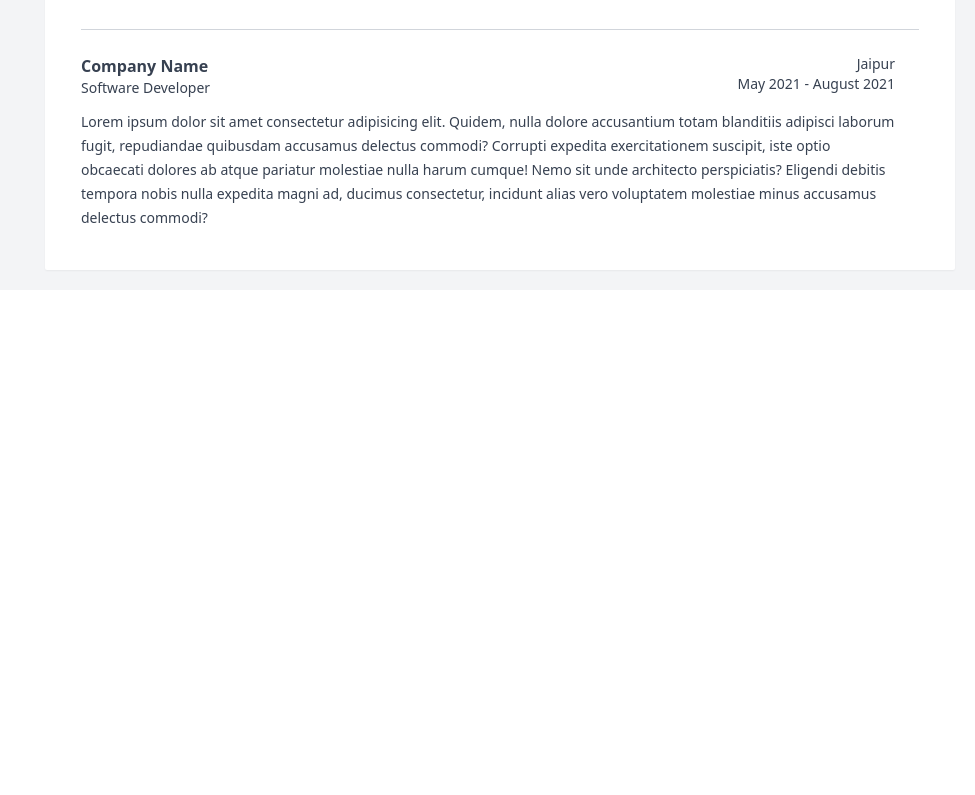
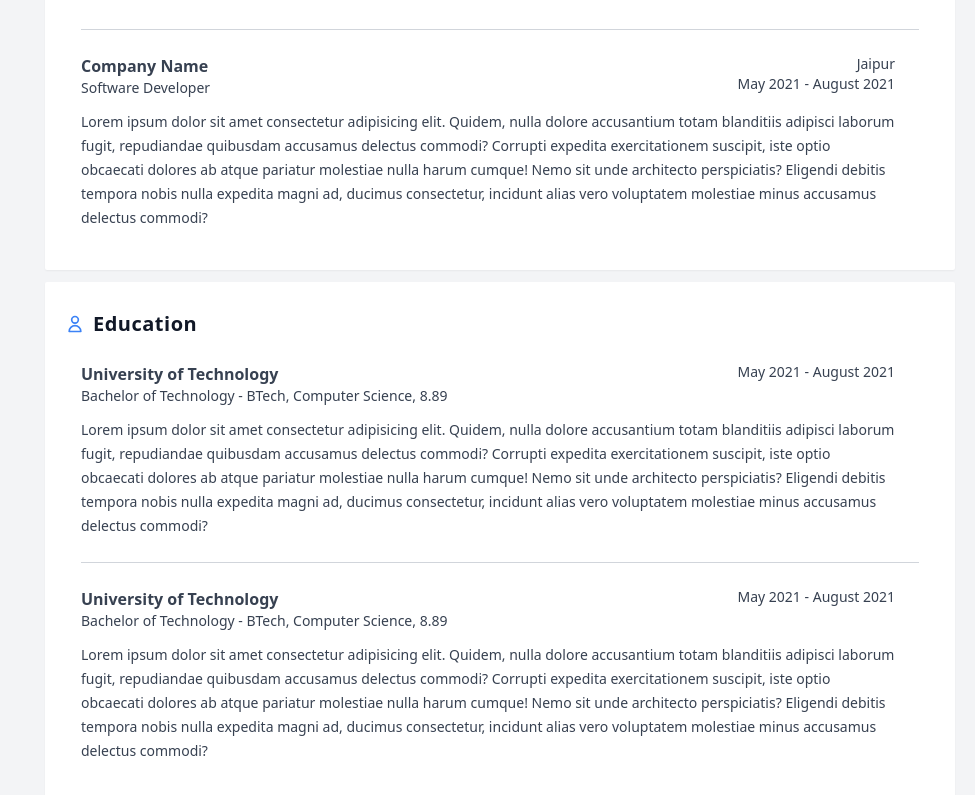
Before and after one commit to akathecoder/online-resume-portal, a Next.js app: page /profile in a window 1280 px wide. Shown: the part 1005-1800 px from the top of the page, without its empty margins (305-1280 px from the left). Before the commit the page ends 1295 px from the top, so only its background shows below. Built offline with nearby package versions, Linux system fonts and the light colour scheme.

Commit message:
added education section

```diff
--- /dev/null
+++ b/components/Profile/EducationSection.tsx
@@ -0,0 +1,74 @@
+import { UserIcon } from '@heroicons/react/outline';
+import React from 'react';
+
+interface EducationGridItemProps {
+    school: string;
+    degree: string;
+    fieldOfStudy: string;
+    grade: number;
+    startDate: string;
+    endDate: string;
+    details: string;
+}
+
+const EducationGridItem: React.FC<EducationGridItemProps> = ({
+    school,
+    degree,
+    fieldOfStudy,
+    grade,
+    startDate,
+    endDate,
+    details,
+}: EducationGridItemProps) => {
+    return (
+        <div className="ml-4 mr-10 my-6">
+            <div className="grid grid-cols-9">
+                <div className="col-span-7">
+                    <h1 className="text-base font-semibold">{school}</h1>
+                    <h2 className="">
+                        {degree}, {fieldOfStudy}, {grade}
+                    </h2>
+                </div>
+                <div className="col-span-2 text-right">
+                    <span>{startDate}</span> - <span>{endDate}</span>
+                </div>
+            </div>
+            <p className="mt-3 leading-6">{details}</p>
+        </div>
+    );
+};
+const EducationSection: React.FC = () => {
+    return (
+        <div className="bg-white px-3 py-4 shadow-sm rounded-sm">
+            <div className="flex items-center space-x-2 font-semibold text-gray-900 leading-8 my-3 ml-2">
+                <UserIcon className="w-5 h-5 text-blue-500" />
+                <span className="tracking-wide text-xl ml-2">Education</span>
+            </div>
+
+            <div className="text-gray-700 px-2">
+                <div className="text-sm">
+                    {[1, 2].map((value, index) => {
+                        return (
+                            <>
+                                {index > 0 && (
+                                    <hr className="mx-4 border-gray-300" />
+                                )}
+                                <EducationGridItem
+                                    school="University of Technology"
+                                    degree="Bachelor of Technology - BTech"
+                                    fieldOfStudy="Computer Science"
+                                    grade={8.89}
+                                    startDate="May 2021"
+                                    endDate="August 2021"
+                                    details="Lorem ipsum dolor sit amet consectetur adipisicing elit. Quidem, nulla dolore accusantium totam blanditiis adipisci laborum fugit, repudiandae quibusdam accusamus delectus commodi? Corrupti expedita exercitationem suscipit, iste optio obcaecati dolores ab atque pariatur molestiae nulla harum cumque! Nemo sit unde architecto perspiciatis? Eligendi debitis tempora nobis nulla expedita magni ad, ducimus consectetur, incidunt alias vero voluptatem molestiae minus accusamus delectus commodi?"
+                                />
+                            </>
+                        );
+                    })}
+                </div>
+            </div>
+        </div>
+    );
+};
+
+export default EducationSection;
--- a/pages/profile.tsx
+++ b/pages/profile.tsx
@@ -3,6 +3,7 @@ import { Navbar } from '@components/Navigation';
 import ProfileCard from '@components/Profile/ProfileCard';
 import AboutSection from '@components/Profile/AboutSection';
 import ExpereinceSection from '@components/Profile/ExpereinceSection';
+import EducationSection from '@components/Profile/EducationSection';
 
 const Profile: NextPage = () => {
     return (
@@ -29,6 +30,7 @@ const Profile: NextPage = () => {
                         <div className="w-full md:w-9/12 mx-2 grid gap-3">
                             <AboutSection />
                             <ExpereinceSection />
+                            <EducationSection />
                         </div>
                     </div>
                 </div>
```
